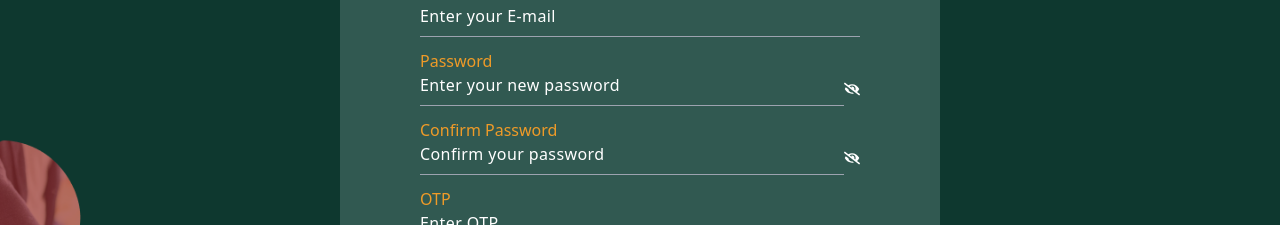
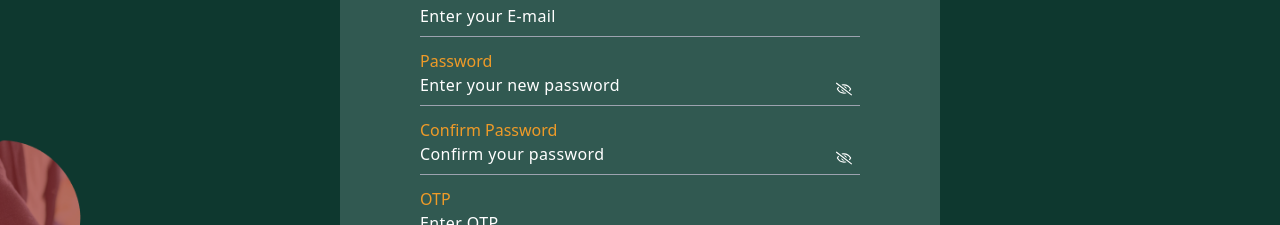
Before and after one commit to ziadyasserr/Project-Management_System, a React (Vite) app: page /reset-password in a window 1280 px wide. Shown: the part 352-577 px from the top of the page. Built offline with nearby package versions, Linux system fonts and the light colour scheme.

Commit message:
update-reset

```diff
--- a/src/modules/authentacation/components/ResetPassword/ResetPassword.tsx
+++ b/src/modules/authentacation/components/ResetPassword/ResetPassword.tsx
@@ -7,7 +7,8 @@ import { useLocation, useNavigate } from 'react-router-dom'
 import { toast } from 'react-toastify';
 
 
-import { FaEyeSlash, FaRegEye, FaSpinner } from 'react-icons/fa'
+import { FaEyeSlash, FaRegEye, FaRegEyeSlash, FaSpinner } from 'react-icons/fa'
+import { IoEyeOutline } from 'react-icons/io5'
 
 
 interface FormInputs {
@@ -20,8 +21,8 @@ interface FormInputs {
 
 export default function ResetPassword() {
   const navigate = useNavigate()
-  const [isPawwordVisible, setIsPawwordVisible] = useState(false)
-  const [isConfirmPawwordVisible, setIsConfirmPawwordVisible] = useState(false)
+  const [isPasswordVisable, setIsPasswordVisable] = useState(false);
+  const [isConfirmPasswordVisable, setIsConfirmPasswordVisable] = useState(false);
   const location = useLocation()
   let { register, formState: { errors, isSubmitting }, handleSubmit } = useForm<FormInputs>({ defaultValues: { email: location.state }, mode: 'onChange' })
   const onSubmit = async (data:any) => {
@@ -62,24 +63,24 @@ export default function ResetPassword() {
         </div>
 
         <div className='mb-3'>
-        <div>
+        <div className='relative'>
           <label className="block text-primary ">Password</label>
           <div className='flex justify-between items-center'>
           <input
-            type={isPawwordVisible ? "text" : "password"}
+            type={isPasswordVisable ? "text" : "password"}
             placeholder="Enter your new password"
             className="bg-inherit placeholder-white pb-2 border-b  border-gray-400 w-full placeholder:tracking-wide focus:outline-none text-white "
             {...register("password", PASSWORD_VALIDATION)}
           />
-          <button type='button' className='text-white' onMouseDown={(e) => {
-            e.preventDefault()
-          }} onMouseUp={(e) => {
-            e.preventDefault()
-          }} onClick={() => {
-            setIsPawwordVisible((prev) => !prev)
-          }}>
-            {isPawwordVisible ? <FaRegEye /> : <FaEyeSlash />}
-          </button>
+          <div className="absolute  right-2  top-[30px] text-white">
+              <button
+                type="button"
+                onClick={() => setIsPasswordVisable((prev) => !prev)}
+                className=" outline-none"
+              >
+                {isPasswordVisable ? <IoEyeOutline /> : <FaRegEyeSlash />}
+              </button>
+            </div>
           </div>
         </div>
         {errors?.password && (
@@ -88,24 +89,24 @@ export default function ResetPassword() {
         </div>
 
         <div className='mb-3'>
-        <div>
+        <div className='relative'>
           <label className="block text-primary ">Confirm Password</label>
           <div className='flex justify-between items-center'>
           <input
-            type={isConfirmPawwordVisible ? "text" : "password"}
+            type={isConfirmPasswordVisable ? "text" : "password"}
             placeholder="Confirm your password"
             className="bg-inherit placeholder-white pb-2 border-b  border-gray-400 w-full placeholder:tracking-wide focus:outline-none text-white "
             {...register("confirmPassword", { required: "Confirm your password" })}
           />
-          <button type='button' className='text-white' onMouseDown={(e) => {
-            e.preventDefault()
-          }} onMouseUp={(e) => {
-            e.preventDefault()
-          }} onClick={() => {
-            setIsConfirmPawwordVisible((prev) => !prev)
-          }}>
-            {isConfirmPawwordVisible ? <FaRegEye /> : <FaEyeSlash />}
-          </button>
+          <div className="absolute  right-2  top-[30px] text-white">
+            <button
+              type="button"
+              onClick={() => setIsConfirmPasswordVisable((prev) => !prev)}
+              className=" outline-none"
+            >
+              {isConfirmPasswordVisable ? <IoEyeOutline /> : <FaRegEyeSlash />}
+            </button>
+          </div>
           </div>
         </div>
         {errors?.confirmPassword && (
```
Also changed, not shown: src/modules/authentacation/components/ChangePassword/ChangePassword.tsx (indentation only).
